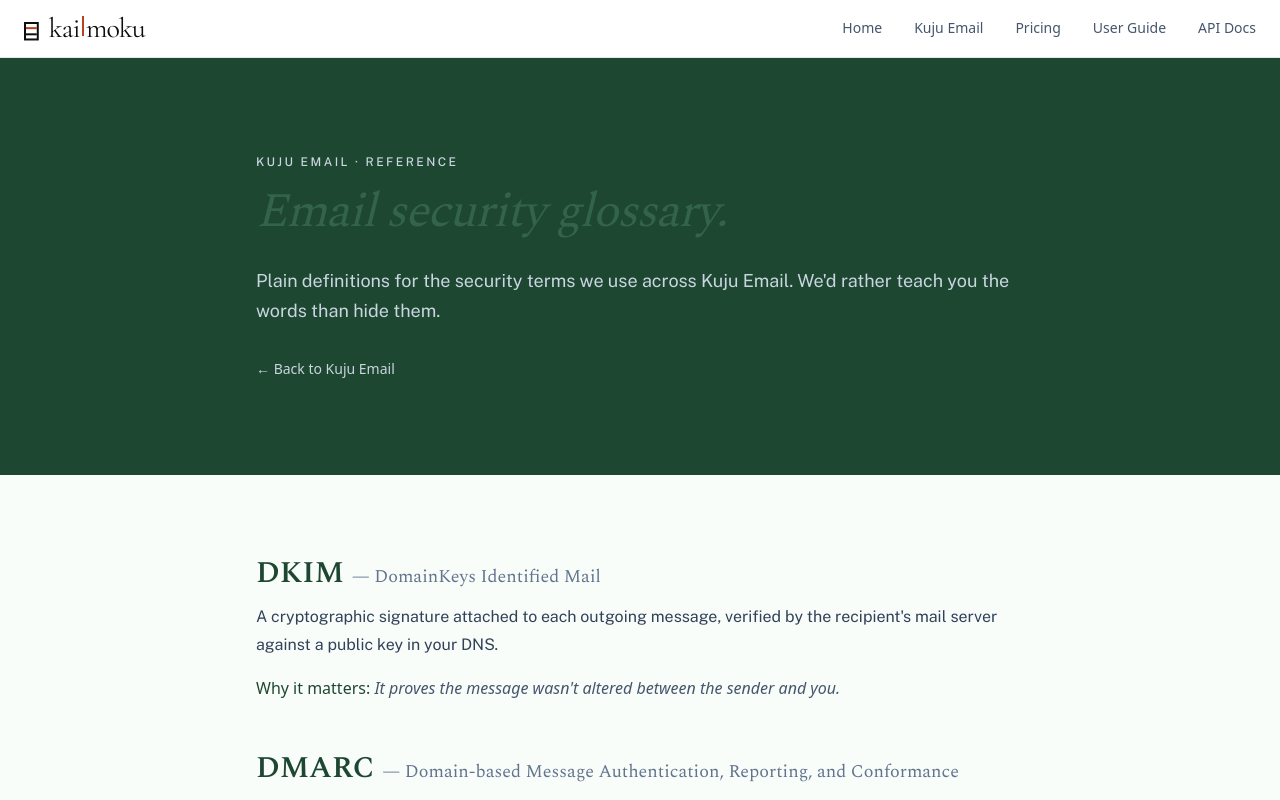
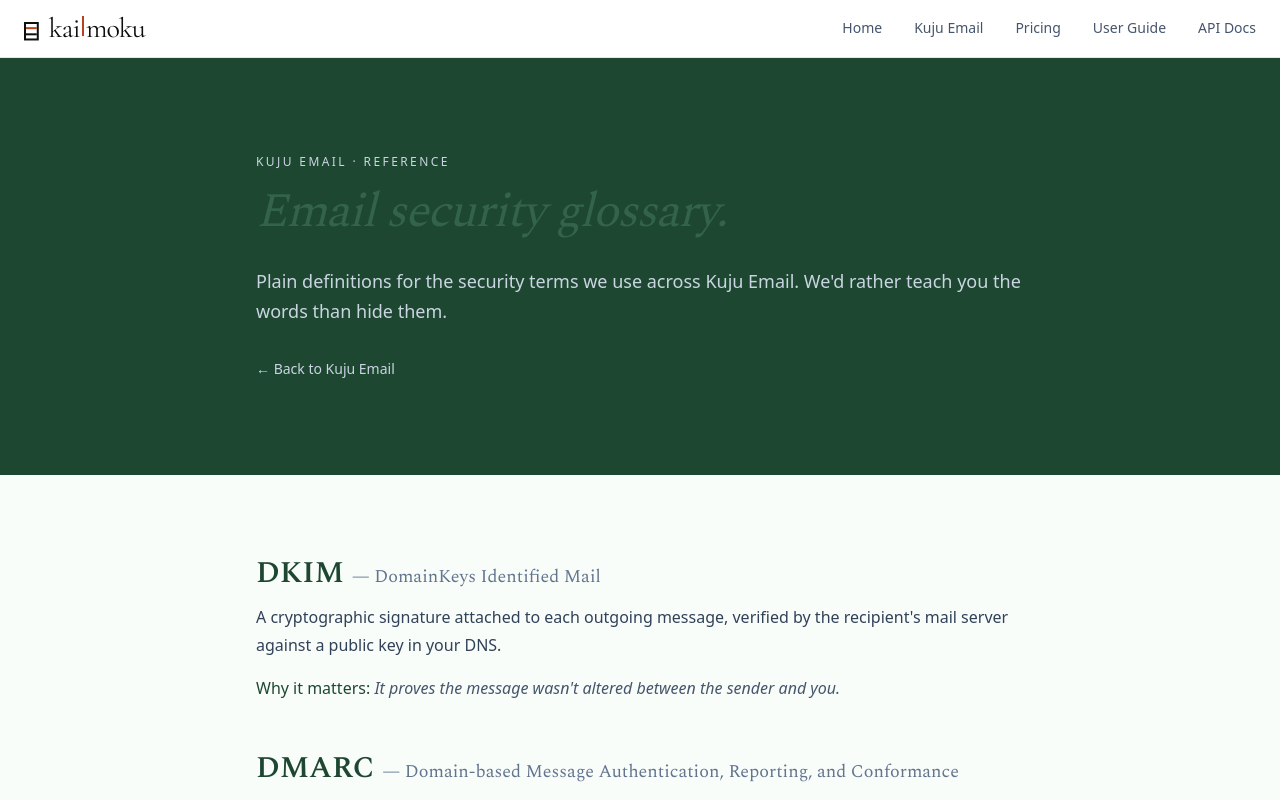
Before and after one commit to macole16/kaimoku-website, a Next.js app: page /kuju-email/glossary in a window 1280 px wide. Shown: the top 800 px of the page. Built offline with nearby package versions, Linux system fonts and the light colour scheme.

Commit message:
refactor(kuju-email): drop redundant font-body inline styles on glossary

```diff
--- a/src/app/kuju-email/glossary/page.tsx
+++ b/src/app/kuju-email/glossary/page.tsx
@@ -20,7 +20,6 @@
         <div className="mx-auto max-w-3xl">
           <p
             className="mb-3 text-xs font-medium uppercase tracking-[0.2em] text-slate-300"
-            style={{ fontFamily: "var(--font-body)" }}
           >
             Kuju Email · reference
           </p>
@@ -29,7 +28,6 @@
           </h1>
           <p
             className="text-lg leading-[1.7] text-slate-300"
-            style={{ fontFamily: "var(--font-body)" }}
           >
             Plain definitions for the security terms we use across Kuju Email.
             We&apos;d rather teach you the words than hide them.
@@ -60,7 +58,6 @@
               </h2>
               <p
                 className="mb-4 text-base leading-[1.75] text-slate-700"
-                style={{ fontFamily: "var(--font-body)" }}
               >
                 {entry.definition}
               </p>
```
